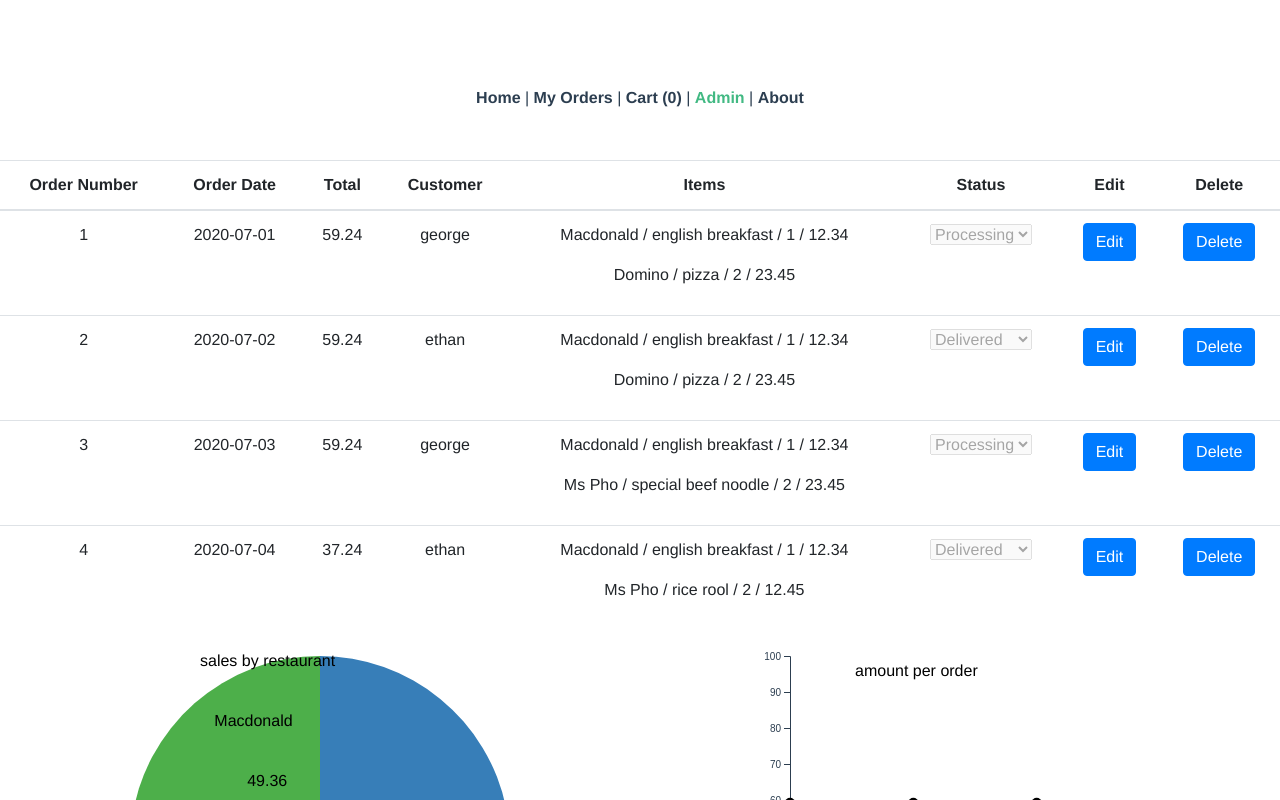
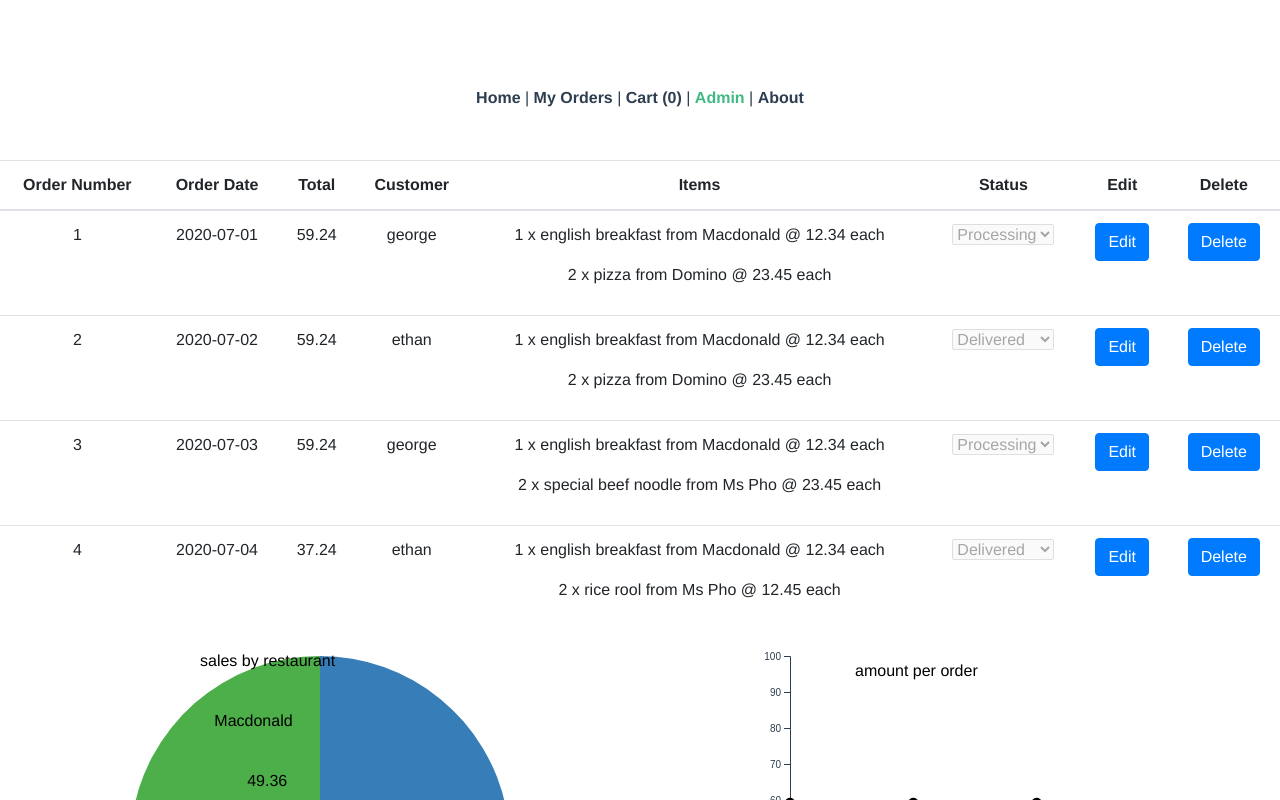
Before and after one commit to georgewen/food-delivery-biz, a Vue app: page /#/Admin in a window 1280 px wide. Shown: the top 800 px of the page. Built offline with nearby package versions, Linux system fonts and the light colour scheme.

Commit message:
add datepicker

```diff
--- a/package.json
+++ b/package.json
@@ -48,6 +48,7 @@
         "d3": "^5.16.0",
         "vue": "~2.6.11",
         "vue-router": "3.3.4",
+        "vuejs-datepicker": "^1.6.2",
         "vuex": "3.5.1"
     }
 }
--- a/src/components/EditOrder.vue
+++ b/src/components/EditOrder.vue
@@ -6,7 +6,7 @@
           <td>{{ order.UserName }}</td>
           <td>
             <div v-for="line in order.OrderLines" :key="line.Id">
-              <p>{{line.restaurant}} / {{line.name}} / {{line.qty}} / {{line.price}} </p>
+              <p>{{line.qty}} x {{line.name}} from {{line.restaurant}} @ {{line.price}} each </p>
             </div>
           </td>
           <td>
--- a/src/views/Cart.vue
+++ b/src/views/Cart.vue
@@ -112,14 +112,15 @@
             </div>
           </div>
           <div class="row">
-            <div class="col-md-3 mb-3">
+            <div class="col-md-6 mb-3">
               <label for="cc-expiration">Expiration</label>
-              <input type="text" class="form-control" id="cc-expiration" placeholder="" :required="formInput.paymentmethod=='credit'? true: false" v-model="formInput.Expiry">
+              <!-- <input type="text" class="form-control" id="cc-expiration" placeholder="" :required="formInput.paymentmethod=='credit'? true: false" v-model="formInput.Expiry"> -->
+              <datepicker placeholder="Select Date" format="dd/MM/yyyy" v-model="formInput.Expiry"></datepicker>
               <div class="invalid-feedback">
                 Expiration date required
               </div>
             </div>
-            <div class="col-md-3 mb-3">
+            <div class="col-md-6 mb-3">
               <label for="cc-cvv">CVV</label>
               <input type="text" class="form-control" id="cc-cvv" placeholder="" :required="formInput.paymentmethod=='credit'? true: false" v-model="formInput.cvv">
               <div class="invalid-feedback">
@@ -175,10 +176,13 @@
 
 <script>
 import { mapState } from 'vuex'
-
+import datepicker from 'vuejs-datepicker'
 export default {
     //name:'ShoppingCart',
     //props: ['items'],
+    components:{
+      datepicker
+    },
     data() {
       return {
         timeout: null,
```
Also changed, not shown: 1 other file (tests, documents, lock files or other folders).
